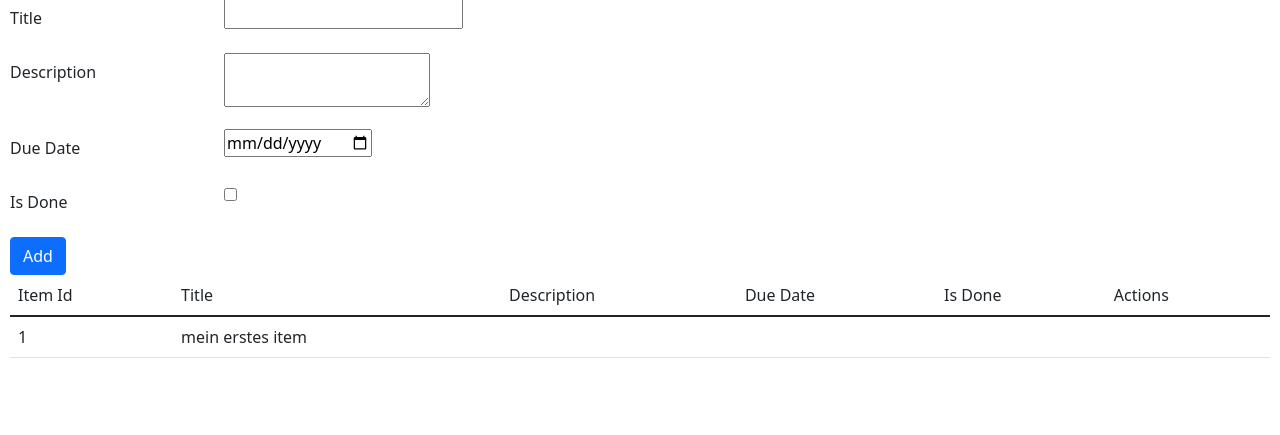
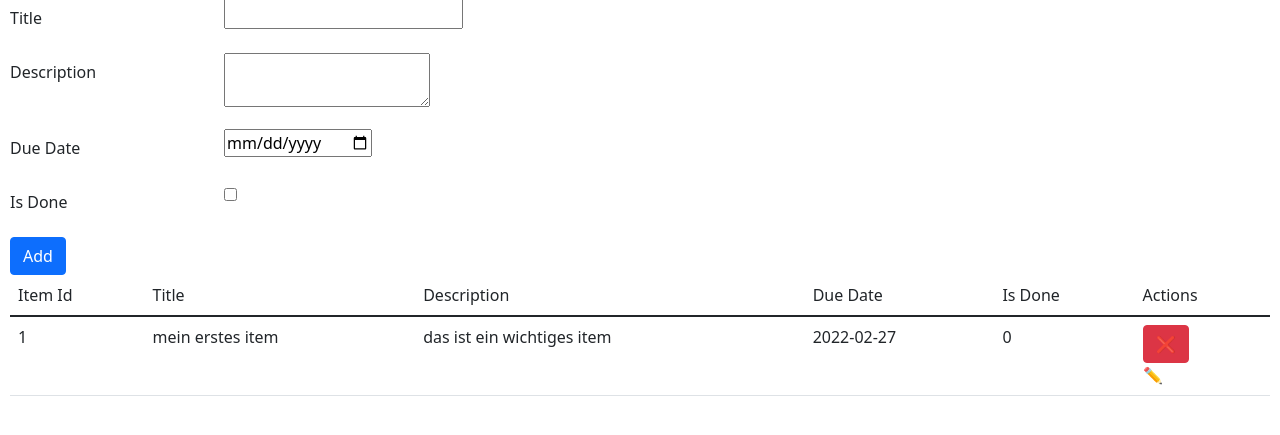
Before and after one commit to SPL21GL/INFI2022, a Flask app: page / in a window 1280 px wide. Shown: the part 67-502 px from the top of the page. Run offline with Flask 2, Linux system fonts and the light colour scheme; data comes from the database, SQL or seed files in the repository.

Commit message:
add delete

```diff
--- a/app.py
+++ b/app.py
@@ -3,6 +3,7 @@ from flask.templating import render_template
 from model import db, Todoitem
 
 from addItemForm import AddItemForm
+from deleteItemForm import DeleteItemForm
 
 app = Flask(__name__)
 app.secret_key = "VerySecretSecretKey"
@@ -11,6 +12,16 @@ app.secret_key = "VerySecretSecretKey"
 app.config["SQLALCHEMY_TRACK_MODIFICATIONS"] = False
 app.config["SQLALCHEMY_DATABASE_URI"] = "mysql://root:root@localhost/todoItemApp"
 db.init_app(app)
+
+@app.route("/items/delete", methods=["post"])
+def deleteItem():
+    deleteItemFormObj = DeleteItemForm()
+    if deleteItemFormObj.validate_on_submit():
+        print("gültig")
+        print(deleteItemFormObj.itemId)
+    else:
+        print("Fatal Error")
+    return redirect("/")
 
 @app.route("/", methods=["get","post"])
 def index():
--- /dev/null
+++ b/deleteItemForm.py
@@ -0,0 +1,5 @@
+from flask_wtf import FlaskForm
+from wtforms.fields.simple import HiddenField
+
+class DeleteItemForm(FlaskForm):
+    itemId = HiddenField("itemId")
--- /dev/null
+++ b/static/todoitems.js
@@ -0,0 +1,7 @@
+function deleteItem(button)
+{
+    if(window.confirm("Wollen Sie das Item wirklich löschen"))
+    {
+        button.form.submit();
+    }
+}
--- a/templates/base.html
+++ b/templates/base.html
@@ -25,6 +25,8 @@
     <script src="https://cdn.jsdelivr.net/npm/bootstrap@5.1.3/dist/js/bootstrap.bundle.min.js"
         integrity="sha384-ka7Sk0Gln4gmtz2MlQnikT1wXgYsOg+OMhuP+IlRH9sENBO0LRn5q+8nbTov4+1p"
         crossorigin="anonymous"></script>
+
+    <script src="/static/todoitems.js"></script>
 </body>
 
 </html>
--- a/templates/index.html
+++ b/templates/index.html
@@ -57,10 +57,17 @@
             <tr>
                 <td scope="row">{{item.itemId}}</td>
                 <td>{{item.title}}</td>
-                <td></td>
-                <td></td>
-                <td></td>
-                <td></td>
+                <td>{{item.description}}</td>
+                <td>{{item.dueDate}}</td>
+                <td>{{item.isDone}}</td>
+                <td>
+                <form method="post" action="/items/delete">
+                    {{form.csrf_token}}
+                    <input type="hidden" id="itemId" name="itemId" value="{{item.itemId}}">
+                    <button class="btn btn-danger" onclick="deleteItem(this); return false;">❌</button>
+                </form>
+                ✏️
+                </td>
             </tr>
         {%endfor%}
     </tbody>
```
